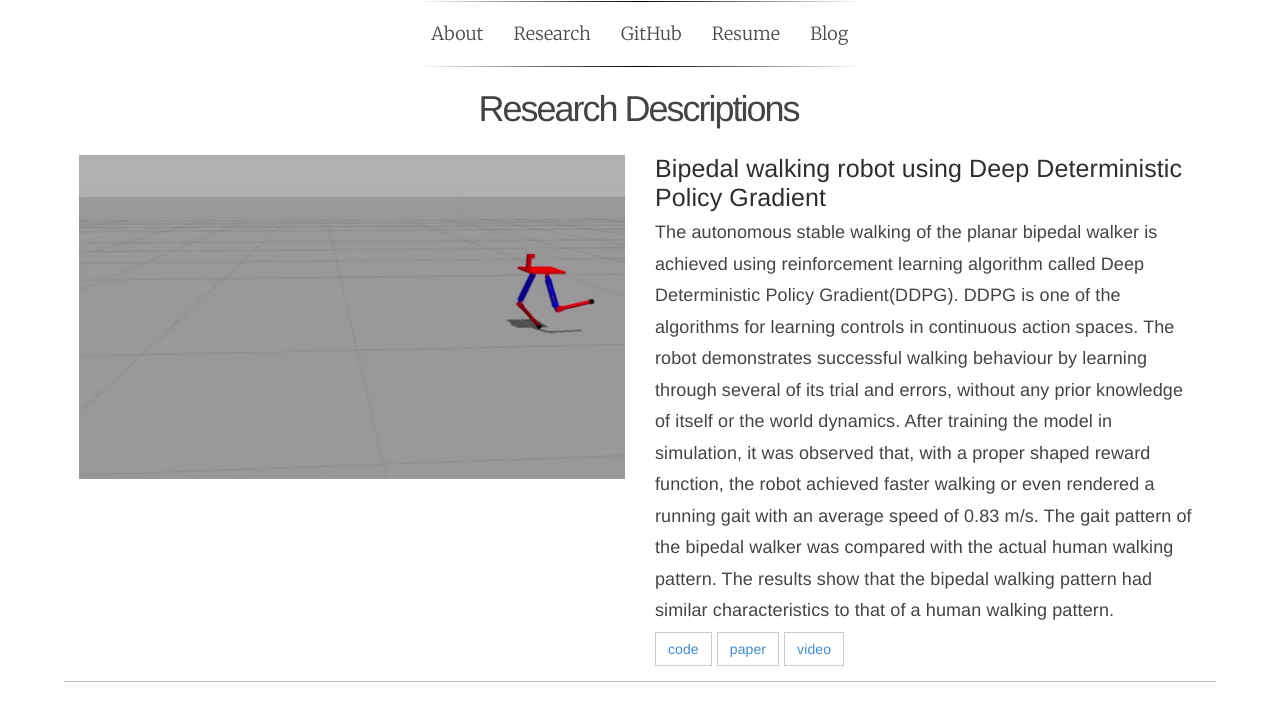
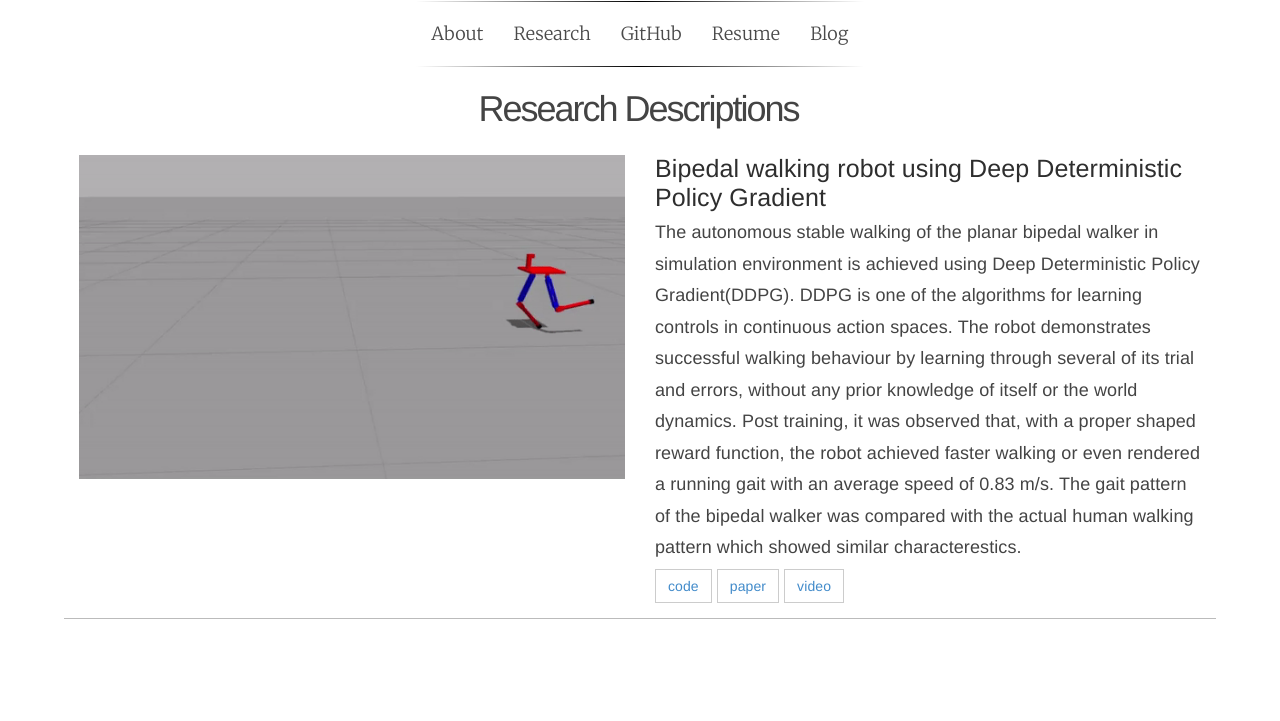
Before and after one commit to navuboy/navuboy.github.io, a Jekyll site: the page built from research.html, in a window 1280 px wide. Shown: the top 721 px of the page. Built offline with Jekyll 4.4.1, drawn with Linux system fonts in a browser that asks for light colours; some web fonts are replaced.

Commit message:
added research

```diff
--- a/_includes/research.md
+++ b/_includes/research.md
@@ -19,7 +19,7 @@
     <div class="col-md-6">
         <h3 class="rtitle">Bipedal walking robot using Deep Deterministic Policy Gradient</h3>
         <p>
-        The autonomous stable walking of the planar bipedal walker is achieved using reinforcement learning algorithm called Deep Deterministic Policy Gradient(DDPG). DDPG is one of the algorithms for learning controls in continuous action spaces. The robot demonstrates successful walking behaviour by learning through several of its trial and errors, without any prior knowledge of itself or the world dynamics. After training the model in simulation, it was observed that, with a proper shaped reward function, the robot achieved faster walking or even rendered a running gait with an average speed of 0.83 m/s. The gait pattern of the bipedal walker was compared with the actual human walking pattern. The results show that the bipedal walking pattern had similar characteristics to that of a human walking pattern.
+        The autonomous stable walking of the planar bipedal walker in simulation environment is achieved using Deep Deterministic Policy Gradient(DDPG). DDPG is one of the algorithms for learning controls in continuous action spaces. The robot demonstrates successful walking behaviour by learning through several of its trial and errors, without any prior knowledge of itself or the world dynamics. Post training, it was observed that, with a proper shaped reward function, the robot achieved faster walking or even rendered a running gait with an average speed of 0.83 m/s. The gait pattern of the bipedal walker was compared with the actual human walking pattern which showed similar characterestics.
         </p>
         <a href="https://github.com/nav74neet/ddpg_biped" class="md-link btn-default btn rbtn">code</a>
         <a href="https://arxiv.org/abs/1807.05924" class="md-link btn-default btn rbtn">paper</a>
```
